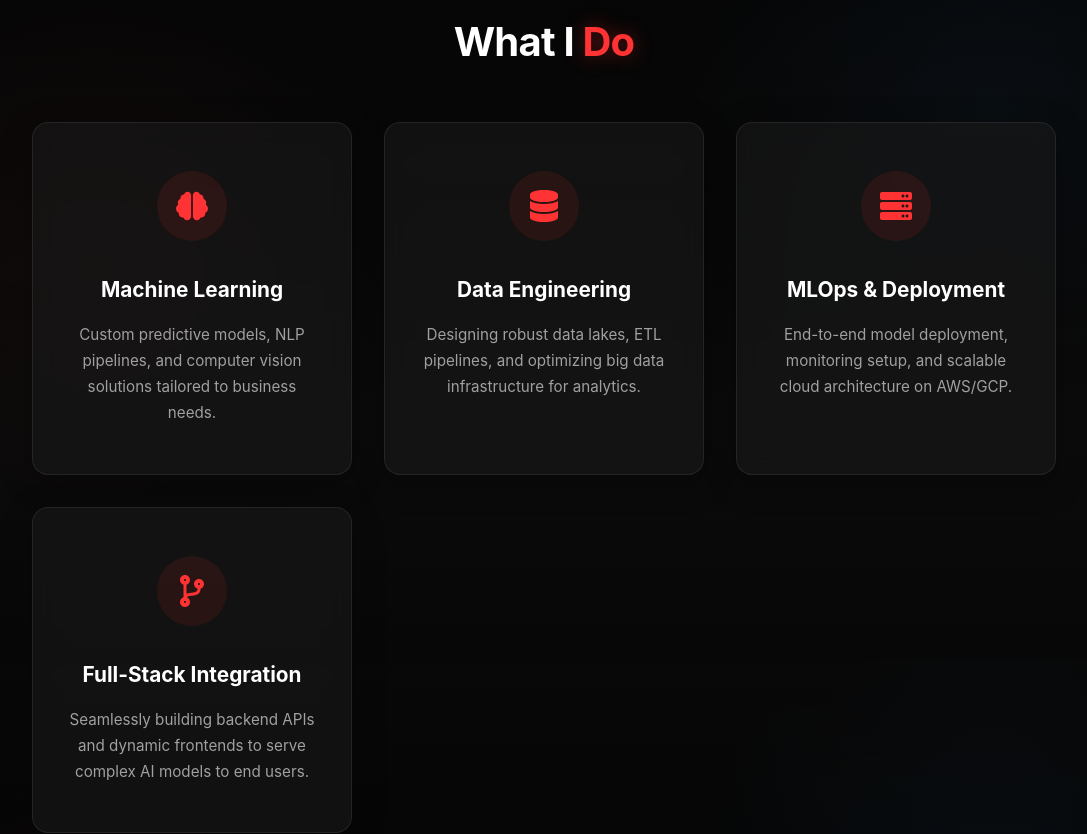
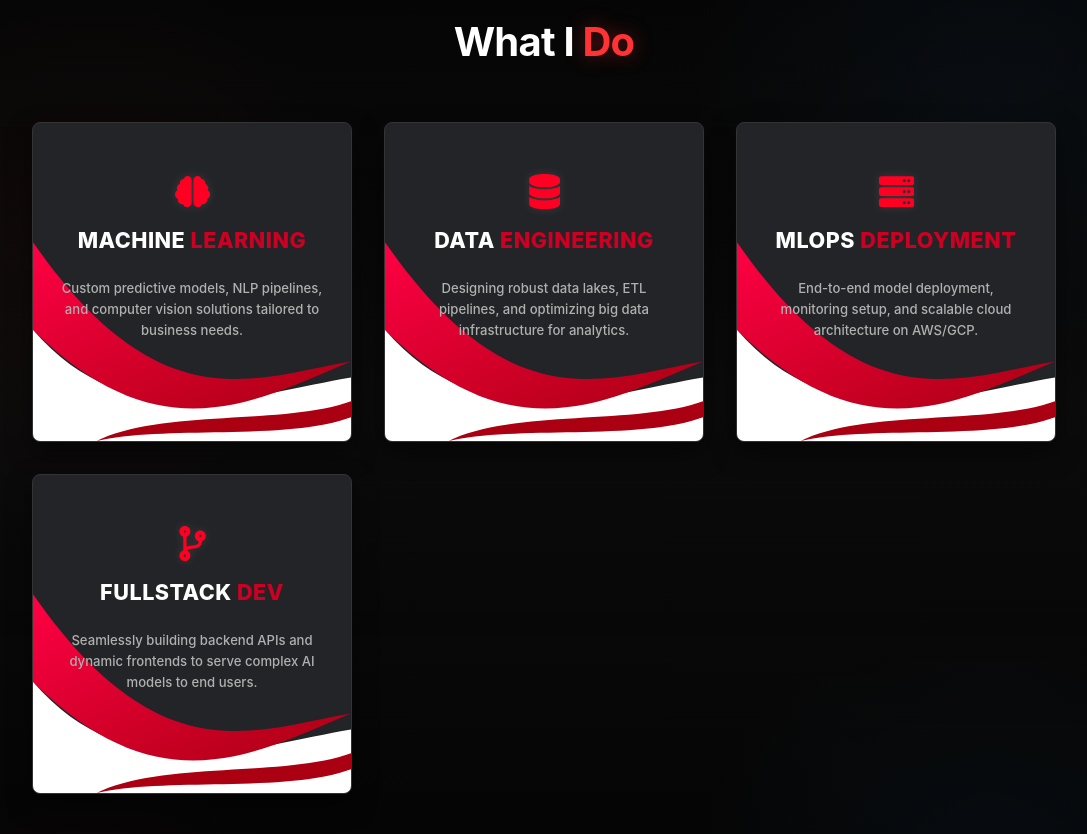
Before and after one commit to Jilu-Jose/Portfolio-Jilu-P-Jose, a React app in the folder frontend/: page / in a window 1280 px wide. Shown: the part 2540-3374 px from the top of the page, without its empty margins (96-1183 px from the left). Built offline with nearby package versions, Linux system fonts and the light colour scheme; no server answers; the HTML template or start-up script is replaced by a standard one.

Commit message:
What I Do Section Updated

```diff
--- a/frontend/src/components/Services.css
+++ b/frontend/src/components/Services.css
@@ -14,69 +14,100 @@
     margin-top: 3rem;
 }
 
-.service-card {
-    padding: 3rem 2rem;
-    text-align: center;
-    transition: all 0.4s ease;
+.service-card-wavy {
+    background: #232427; /* Dark grayish black to match the reference */
+    border-radius: 8px;
+    height: 320px;
     position: relative;
     overflow: hidden;
+    box-shadow: 0 10px 25px rgba(0,0,0,0.5);
+    transition: transform 0.4s cubic-bezier(0.175, 0.885, 0.32, 1.275), box-shadow 0.4s ease;
+    cursor: pointer;
     display: flex;
     flex-direction: column;
     align-items: center;
+    justify-content: flex-start;
+    padding-top: 45px;
+    border: 1px solid #333;
 }
 
-.service-card::after {
-    content: '';
-    position: absolute;
-    top: 0;
-    left: 0;
-    width: 100%;
-    height: 4px;
-    background: var(--accent-red);
-    transform: scaleX(0);
-    transform-origin: left;
-    transition: transform 0.4s ease;
+.service-card-wavy:hover {
+    transform: translateY(-8px);
+    box-shadow: 0 15px 35px rgba(255, 0, 51, 0.25);
+    border-color: #ff0033;
 }
 
-.service-card:hover::after {
-    transform: scaleX(1);
+/* Wavy Background Magic SVG */
+.wavy-bg-svg {
+    position: absolute;
+    bottom: 0; left: 0; width: 100%; height: 100%;
+    z-index: 0;
+    pointer-events: none;
 }
 
-.service-card:hover {
-    transform: translateY(-10px);
-    box-shadow: 0 15px 35px rgba(0, 0, 0, 0.4);
+.service-card-wavy:hover .wavy-bg-svg path {
+    transform: scaleX(1.05) scaleY(1.08); /* Let the waves crash slightly higher on hover */
+    transform-origin: left bottom;
+    transition: transform 0.6s cubic-bezier(0.175, 0.885, 0.32, 1.275);
 }
 
-.service-icon {
-    width: 70px;
-    height: 70px;
-    border-radius: 50%;
-    background: rgba(255, 51, 51, 0.1);
-    color: var(--accent-red);
-    display: flex;
-    align-items: center;
-    justify-content: center;
-    font-size: 2rem;
-    margin-bottom: 2rem;
-    transition: all 0.4s ease;
+.wavy-bg-svg path {
+    transition: transform 0.6s ease;
 }
 
-.service-card:hover .service-icon {
-    background: var(--accent-red);
-    color: white;
-    transform: rotateY(360deg);
-    box-shadow: 0 0 20px var(--accent-glow);
+/* Content Container over Waves */
+.sc-content {
+    position: relative;
+    z-index: 10;
+    display: flex;
+    flex-direction: column;
+    align-items: center;
+    width: 100%;
+    padding: 0 20px;
 }
 
-.service-card h3 {
-    font-size: 1.3rem;
-    color: var(--text-primary);
-    margin-bottom: 1rem;
-    font-weight: 700;
+.sc-icon {
+    font-size: 2.2rem;
+    color: #ff0022;
+    margin-bottom: 20px;
+    transition: transform 0.4s ease, filter 0.4s ease, color 0.4s ease;
 }
 
-.service-card p {
-    color: var(--text-secondary);
-    font-size: 0.95rem;
-    line-height: 1.7;
+.service-card-wavy:hover .sc-icon {
+    transform: scale(1.15) rotate(5deg);
+    filter: drop-shadow(0 0 12px rgba(255, 0, 51, 0.6));
+    color: #ff3355;
 }
+
+/* COMPANY NAME style title */
+.sc-title {
+    font-size: 1.35rem;
+    font-weight: 800;
+    text-transform: uppercase;
+    letter-spacing: 0.5px;
+    margin-bottom: 20px;
+}
+
+.sc-title .t-white { color: #ffffff; }
+.sc-title .t-red { color: #cc0022; transition: color 0.3s ease; }
+
+.service-card-wavy:hover .t-red {
+    color: #ff0033;
+    text-shadow: 0 0 10px rgba(255, 0, 51, 0.4);
+}
+
+/* Description text safely sitting above the big red wave */
+.sc-desc {
+    font-size: 0.82rem;
+    color: #b0b0b0;
+    text-align: center;
+    line-height: 1.6;
+    font-weight: 500;
+    max-width: 95%;
+}
+
+@media (max-width: 768px) {
+    .service-card-wavy {
+        height: 300px;
+    }
+}
--- a/frontend/src/components/Services.jsx
+++ b/frontend/src/components/Services.jsx
@@ -14,30 +14,61 @@ const servicesData = [
     },
     {
         icon: <FaServer />,
-        title: 'MLOps & Deployment',
+        title: 'MLOps Deployment',
         description: 'End-to-end model deployment, monitoring setup, and scalable cloud architecture on AWS/GCP.'
     },
     {
         icon: <FaCodeBranch />,
-        title: 'Full-Stack Integration',
+        title: 'Fullstack Dev',
         description: 'Seamlessly building backend APIs and dynamic frontends to serve complex AI models to end users.'
     }
 ];
+
+const WaveBackground = () => (
+    <svg className="wavy-bg-svg" viewBox="0 0 1000 400" preserveAspectRatio="none">
+        <defs>
+            <linearGradient id="redGrad" x1="0%" y1="0%" x2="100%" y2="100%">
+                <stop offset="0%" stopColor="#ff0044" />
+                <stop offset="100%" stopColor="#aa0011" />
+            </linearGradient>
+        </defs>
+        {/* White Background underneath */}
+        <path d="M0,400 L0,260 C300,400 700,340 1000,320 L1000,400 Z" fill="#ffffff" />
+
+        {/* Minor Red Splinter (the fork) */}
+        <path d="M200,400 C400,360 800,380 1000,350 L1000,370 C800,400 400,380 200,400 Z" fill="#aa0011" />
+
+        {/* Main Red Swoosh */}
+        <path d="M0,150 C400,380 700,320 1000,300 C700,350 400,420 0,260 Z" fill="url(#redGrad)" />
+    </svg>
+);
 
 const Services = () => {
     return (
         <section id="services" className="services-section">
             <h2 className="section-title">What I <span>Do</span></h2>
             <div className="services-grid">
-                {servicesData.map((service, index) => (
-                    <div className="service-card glass-panel animate-fade-in" key={index} style={{ animationDelay: `${index * 0.15}s` }}>
-                        <div className="service-icon">
-                            {service.icon}
+                {servicesData.map((service, index) => {
+                    const titleParts = service.title.split(' ');
+                    const firstWord = titleParts[0];
+                    const restWords = titleParts.slice(1).join(' ');
+
+                    return (
+                        <div className="service-card-wavy animate-fade-in" key={index} style={{ animationDelay: `${index * 0.15}s` }}>
+                            <WaveBackground />
+                            <div className="sc-content">
+                                <div className="sc-icon">
+                                    {service.icon}
+                                </div>
+                                <h3 className="sc-title">
+                                    <span className="t-white">{firstWord} </span>
+                                    <span className="t-red">{restWords}</span>
+                                </h3>
+                                <p className="sc-desc">{service.description}</p>
+                            </div>
                         </div>
-                        <h3>{service.title}</h3>
-                        <p>{service.description}</p>
-                    </div>
-                ))}
+                    );
+                })}
             </div>
         </section>
     );
```
